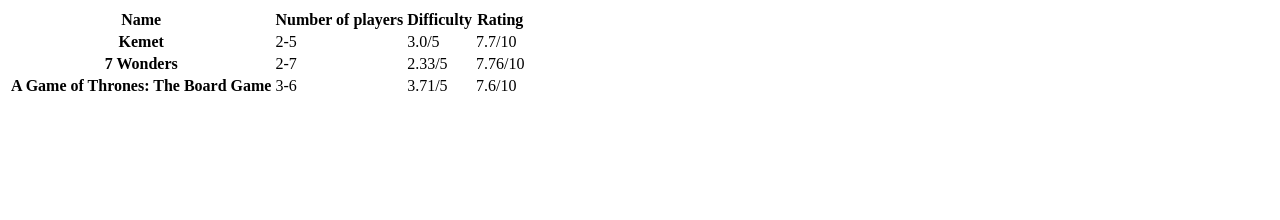
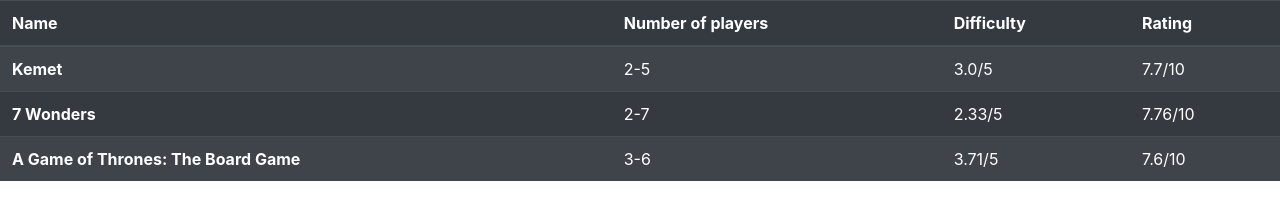
Before and after one commit to alexbozic/project0, a plain HTML site: page index.html in a window 1280 px wide. Drawn offline with nearby package versions, Linux system fonts and the light colour scheme.

Commit message:
added link to head of index.html

```diff
--- a/index.html
+++ b/index.html
@@ -2,15 +2,16 @@
 <html>
     <head>
         <title>Start Page</title>
+        <link rel="stylesheet" href="https://stackpath.bootstrapcdn.com/bootstrap/4.4.1/css/bootstrap.min.css" integrity="sha384-Vkoo8x4CGsO3+Hhxv8T/Q5PaXtkKtu6ug5TOeNV6gBiFeWPGFN9MuhOf23Q9Ifjh" crossorigin="anonymous">
     </head>
     <body>
       <table class="table table-striped table-dark">
         <thead>
           <tr>
-            <th scope="col">Name</th>
-            <th scope="col">Number of players</th>
-            <th scope="col">Difficulty</th>
-            <th scope="col">Rating</th>
+            <th class="col_name" scope="col">Name</th>
+            <th class="col_name" scope="col">Number of players</th>
+            <th class="col_name" scope="col">Difficulty</th>
+            <th class="col_name" scope="col">Rating</th>
           </tr>
         </thead>
         <tbody>
```
